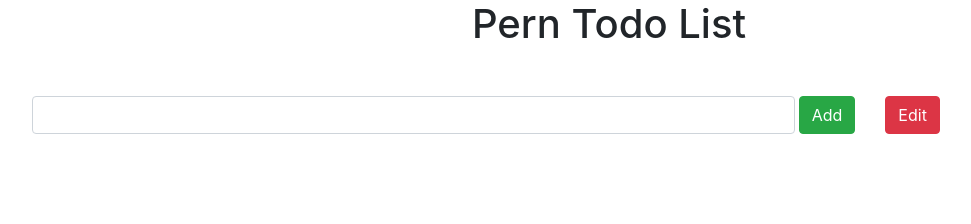
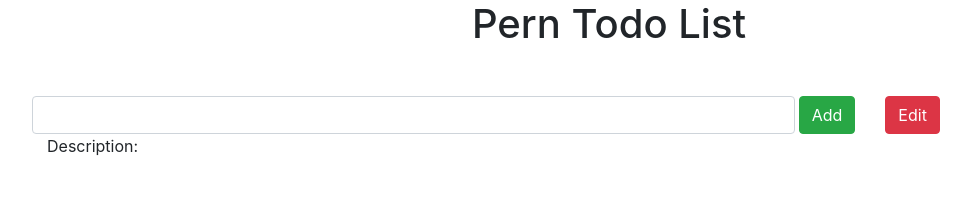
Before and after one commit to vpetridis/pern-todo, a React (Create React App) app in the folder client/: page / in a window 1280 px wide. Shown: the top 224 px of the page, without its empty margins (31-1002 px from the left). Built offline with nearby package versions, Linux system fonts and the light colour scheme; no server answers.

Commit message:
commit modules & ListTodo

```diff
--- a/client/src/App.js
+++ b/client/src/App.js
@@ -1,6 +1,7 @@
 import React, { Fragment } from "react";
 import "./App.css";
 import EditTodo from "./components/EditTodo";
+import ListTodo from "./components/ListTodo";
 
 //components
 import { Container, Col, Row } from "react-bootstrap";
@@ -13,15 +14,18 @@ function App() {
       <h1 className="text-center">Pern Todo List</h1>
       <Container fluid className="m-5 justify-content-cente">
         <Row>
-          <Col >
+          <Col>
             {" "}
-            <InputTodo/>
+            <InputTodo />
           </Col>{" "}
           <Col xs={4}>
             {" "}
             <EditTodo />
           </Col>
         </Row>
+        <Col>
+          <ListTodo />{" "}
+        </Col>
       </Container>
     </Fragment>
   );
--- a/client/src/components/ListTodo.js
+++ b/client/src/components/ListTodo.js
@@ -0,0 +1,17 @@
+import React, { Component } from "react";
+
+export default class ListTodo extends Component {
+  constructor() {
+    super();
+    this.state = { description: [] };
+  }
+
+  componentDidMount() {
+    fetch(`http://localhost:5000/todos`)
+      .then((res) => res.json())
+      .then((result) => {console.log(result);});
+  }
+  render() {
+    return <div>Description: {this.state.description}</div>;
+  }
+}
```
